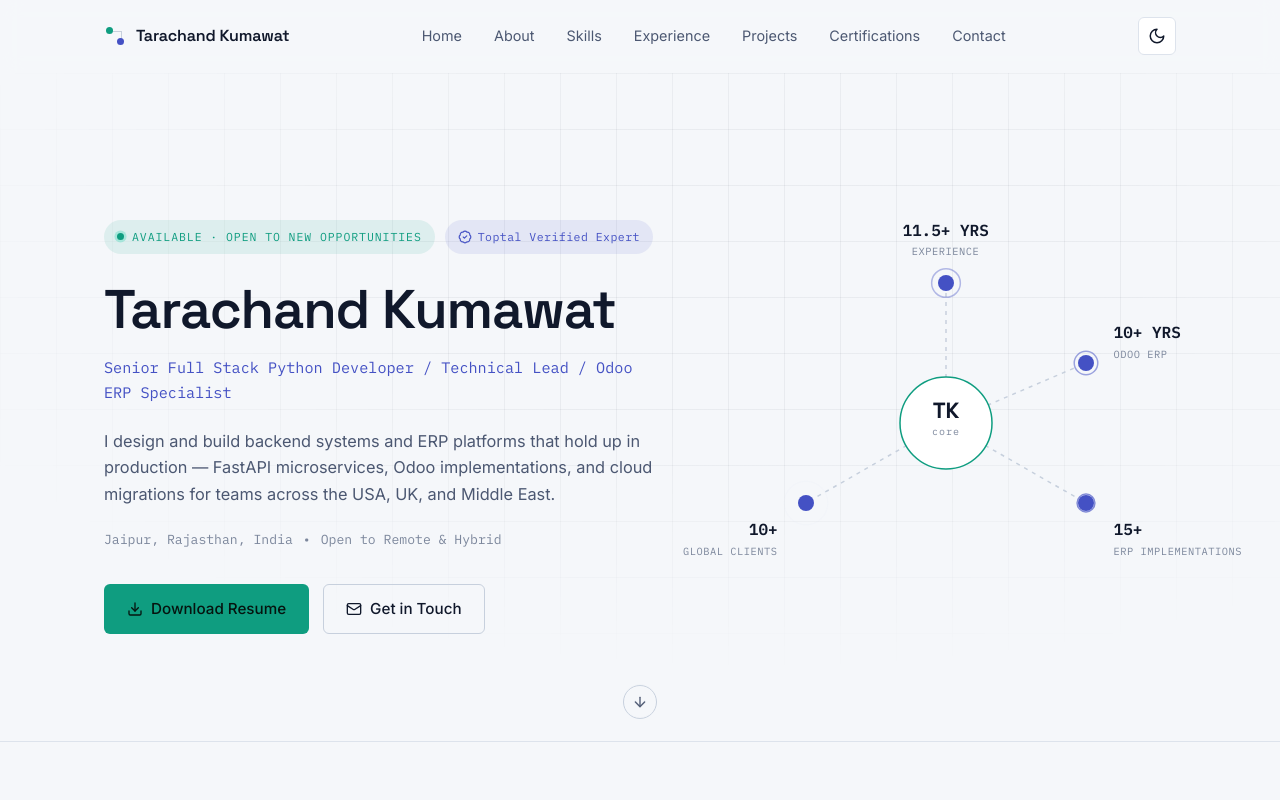
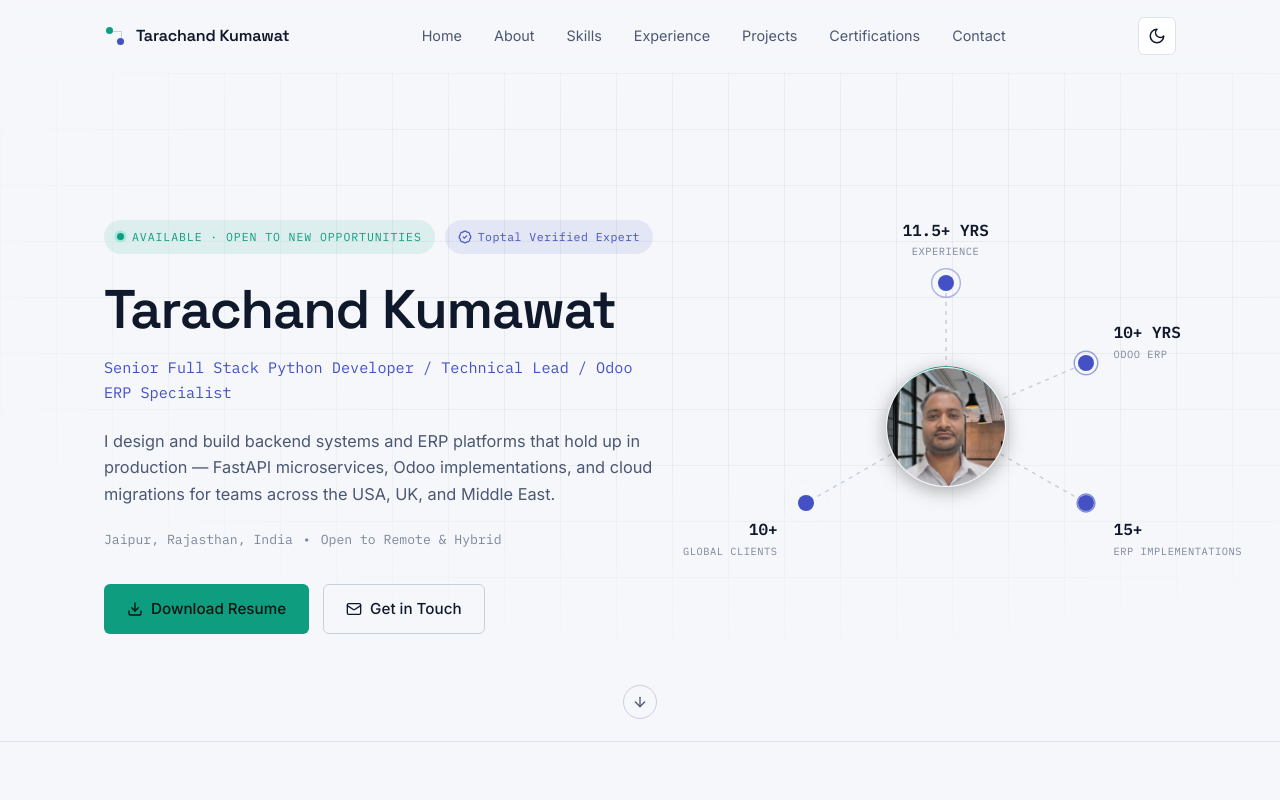
Before and after one commit to tckumawat16/tarachand-kumawat, a React (Vite) app: page / in a window 1280 px wide. Shown: the top 800 px of the page. Built offline with nearby package versions, Linux system fonts and the light colour scheme; a web font is replaced by a local one.

Commit message:
adding profile image

```diff
--- a/src/components/Experience.css
+++ b/src/components/Experience.css
@@ -64,6 +64,21 @@
   margin-bottom: 16px;
 }
 
+.timeline-company a {
+  color: var(--text-secondary);
+  text-decoration: underline;
+  text-underline-offset: 2px;
+  transition: color var(--transition-fast);
+}
+
+.timeline-company a:hover {
+  color: var(--accent);
+}
+
+.timeline-location {
+  color: var(--text-tertiary);
+}
+
 .timeline-points {
   margin-bottom: 18px;
 }
--- a/src/components/Experience.jsx
+++ b/src/components/Experience.jsx
@@ -12,7 +12,16 @@ function ExperienceItem({ item }) {
       <div className="timeline-content">
         <span className="timeline-period">{item.period}</span>
         <h3 className="timeline-role">{item.role}</h3>
-        <p className="timeline-company">{item.company}</p>
+        <p className="timeline-company">
+          {item.companyUrl ? (
+            <a href={item.companyUrl} target="_blank" rel="noreferrer">
+              {item.company}
+            </a>
+          ) : (
+            item.company
+          )}
+          {item.location && <span className="timeline-location"> &middot; {item.location}</span>}
+        </p>
         <ul className="timeline-points">
           {item.points.map((p) => (
             <li key={p}>{p}</li>
--- a/src/components/Hero.css
+++ b/src/components/Hero.css
@@ -144,18 +144,16 @@
   stroke-width: 1.5;
 }
 
-.core-label-top {
-  font-family: var(--font-display);
-  font-size: 22px;
-  font-weight: 700;
-  fill: var(--text);
-}
-
-.core-label-sub {
-  font-family: var(--font-mono);
-  font-size: 10px;
-  fill: var(--text-tertiary);
-  letter-spacing: 0.1em;
+.core-photo {
+  position: absolute;
+  top: 50%;
+  left: 50%;
+  width: 118px;
+  height: 118px;
+  transform: translate(-50%, -50%);
+  border-radius: 50%;
+  object-fit: cover;
+  box-shadow: 0 0 0 1px var(--bg), 0 4px 20px rgba(0, 0, 0, 0.35);
 }
 
 .node-dot {
@@ -268,6 +266,11 @@
     margin-top: 12px;
   }
 
+  .core-photo {
+    width: 84px;
+    height: 84px;
+  }
+
   .hero {
     padding: 110px 0 80px;
   }
--- a/src/components/Hero.jsx
+++ b/src/components/Hero.jsx
@@ -66,9 +66,7 @@ export default function Hero() {
             </g>
 
             <g className="diagram-core">
-              <circle cx="210" cy="210" r="46" className="core-circle" />
-              <text x="210" y="205" textAnchor="middle" className="core-label-top">TK</text>
-              <text x="210" y="222" textAnchor="middle" className="core-label-sub">core</text>
+              <circle cx="210" cy="210" r="56" className="core-circle" />
             </g>
 
             {[
@@ -83,6 +81,14 @@ export default function Hero() {
               </g>
             ))}
           </svg>
+
+          <img
+            className="core-photo"
+            src={`${import.meta.env.BASE_URL}images/profile.webp`}
+            alt={profile.name}
+            width="240"
+            height="240"
+          />
 
           <div className="diagram-labels">
             {nodeStats.map((s) => (
--- a/src/data/resumeData.js
+++ b/src/data/resumeData.js
@@ -61,7 +61,9 @@ export const skillGroups = [
 
 export const experience = [
   {
-    company: "Narith Business Solutions Pvt. Ltd.",
+    company: "Narith Business Services Pvt. Ltd.",
+    companyUrl: "https://www.narith.co/",
+    location: "Mumbai",
     role: "Technical Lead / Senior Full Stack Developer",
     period: "Nov 2023 – Mar 2026",
     points: [
@@ -76,6 +78,8 @@ export const experience = [
   },
   {
     company: "Zeeve Deeptech Pvt. Ltd.",
+    companyUrl: "https://www.zeeve.io/",
+    location: "Noida",
     role: "Team Lead",
     period: "May 2021 – Oct 2023",
     points: [
@@ -88,7 +92,9 @@ export const experience = [
     stack: ["Python", "FastAPI", "Node.js", "React.js", "PostgreSQL", "AWS", "Docker", "CI/CD"],
   },
   {
-    company: "Prolitus Technologies",
+    company: "Prolitus Technologies Pvt. Ltd.",
+    companyUrl: "https://www.prolitus.com/",
+    location: "Noida",
     role: "Senior Software Engineer / Odoo Technical Lead",
     period: "Sep 2014 – Apr 2021",
     points: [
```
Also changed, not shown: public/images/profile.webp (added).
